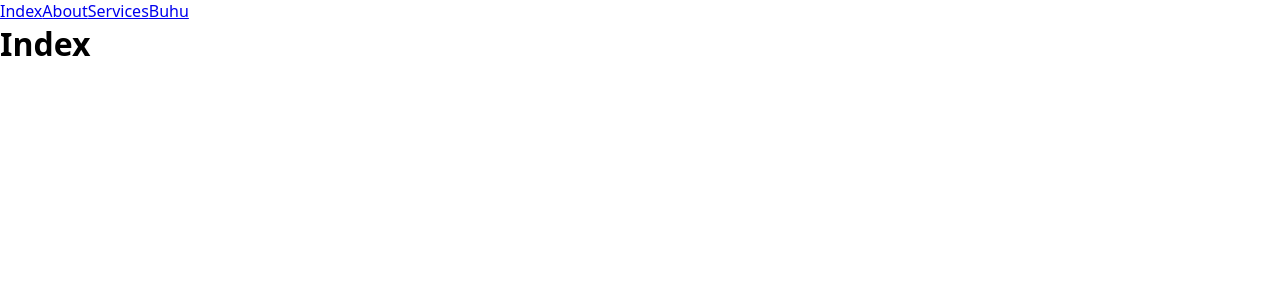
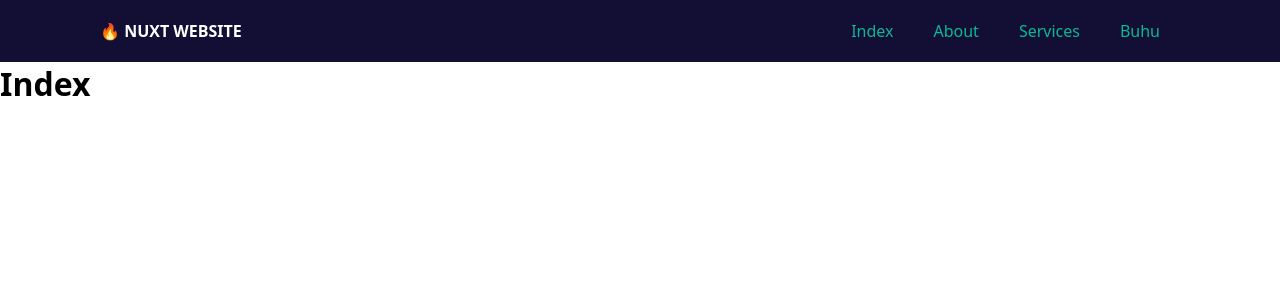
Before and after one commit to YoungLights/nuxt-page, a Nuxt app: page / in a window 1280 px wide. Shown: the top 300 px of the page. Built offline with nearby package versions, Linux system fonts and the light colour scheme.

Commit message:
Adding Styles

```diff
--- a/assets/sass/_config.sass
+++ b/assets/sass/_config.sass
@@ -3,3 +3,6 @@
 	margin: 0
 	box-sizing: border-box
 	font-family: system-ui, -apple-system, BlinkMacSystemFont, 'Segoe UI', Roboto, Oxygen, Ubuntu, Cantarell, 'Open Sans', 'Helvetica Neue', sans-serif
+
+a
+	text-decoration: none
--- /dev/null
+++ b/assets/sass/_nav.sass
@@ -0,0 +1,15 @@
+.nav
+	background: #130e34
+	padding: 20px 100px
+	display: flex
+	justify-content: space-between
+	align-items: center
+
+.nav-links
+	a
+		color: #0cb797
+		padding: 20px
+
+.nav-logo
+	h4
+		color: white
--- a/assets/sass/style.sass
+++ b/assets/sass/style.sass
@@ -1 +1,2 @@
 @import config
+@import nav
--- a/layouts/default.vue
+++ b/layouts/default.vue
@@ -2,11 +2,16 @@
 	<Head>
 		<Title>Nuxt Website</Title>
 	</Head>
-	<nav>
-		<NuxtLink to="/">Index</NuxtLink>
-		<NuxtLink to="/about">About</NuxtLink>
-		<NuxtLink to="/services">Services</NuxtLink>
-		<NuxtLink to="/buhu">Buhu</NuxtLink>
+	<nav class="nav">
+		<div class="nav-logo">
+			<h4>🔥 NUXT WEBSITE</h4>
+		</div>
+		<div class="nav-links">
+			<NuxtLink to="/">Index</NuxtLink>
+			<NuxtLink to="/about">About</NuxtLink>
+			<NuxtLink to="/services">Services</NuxtLink>
+			<NuxtLink to="/buhu">Buhu</NuxtLink>
+		</div>
 	</nav>
 	<slot />
 </template>
--- a/package.json
+++ b/package.json
@@ -9,6 +9,7 @@
     "postinstall": "nuxt prepare"
   },
   "devDependencies": {
+    "@types/node": "^18.15.11",
     "nuxt": "^3.3.2"
   },
   "dependencies": {
--- a/tsconfig.json
+++ b/tsconfig.json
@@ -1,4 +1,4 @@
 {
   // https://nuxt.com/docs/guide/concepts/typescript
-  "extends": "./.nuxt/tsconfig.json"
+  "extends": "./.nuxt/tsconfig.json",
 }
```
Also changed, not shown: 1 other file (tests, documents, lock files or other folders).
